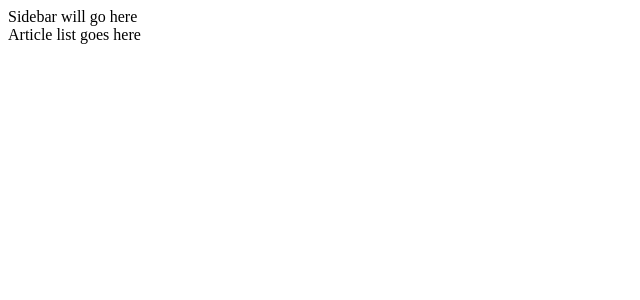
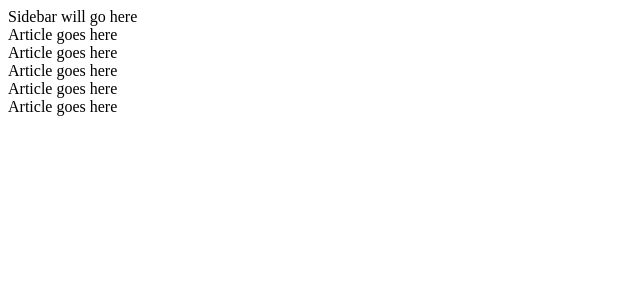
Before and after one commit to hariprasadkool/reddit-clone, an Angular app in the folder reddit-clone/: page / in a window 1280 px wide. Shown: the top 300 px of the page, without its empty margins (0-640 px from the left). Built offline with nearby package versions, Linux system fonts and the light colour scheme.

Commit message:
defined article component

```diff
--- a/reddit-clone/src/app/app.component.ts
+++ b/reddit-clone/src/app/app.component.ts
@@ -14,14 +14,24 @@ export class SidebarComponent{
 
 
 @Component({
+  selector: 'app-article',
+  template: `<div>Article goes here</div>`
+})
+export class ArticleComponent{
+
+}
+
+@Component({
   selector: 'app-root',
   template: `
     <div id="container">
       <app-sidebar></app-sidebar>
       <div id="content">
-        <div>
-          Article list goes here
-        </div>
+        <app-article></app-article>
+        <app-article></app-article>
+        <app-article></app-article>
+        <app-article></app-article>
+        <app-article></app-article>
       </div>
     </div>
   `
```
Also changed, not shown: reddit-clone/src/app/app.module.ts (+6 -2 lines).
